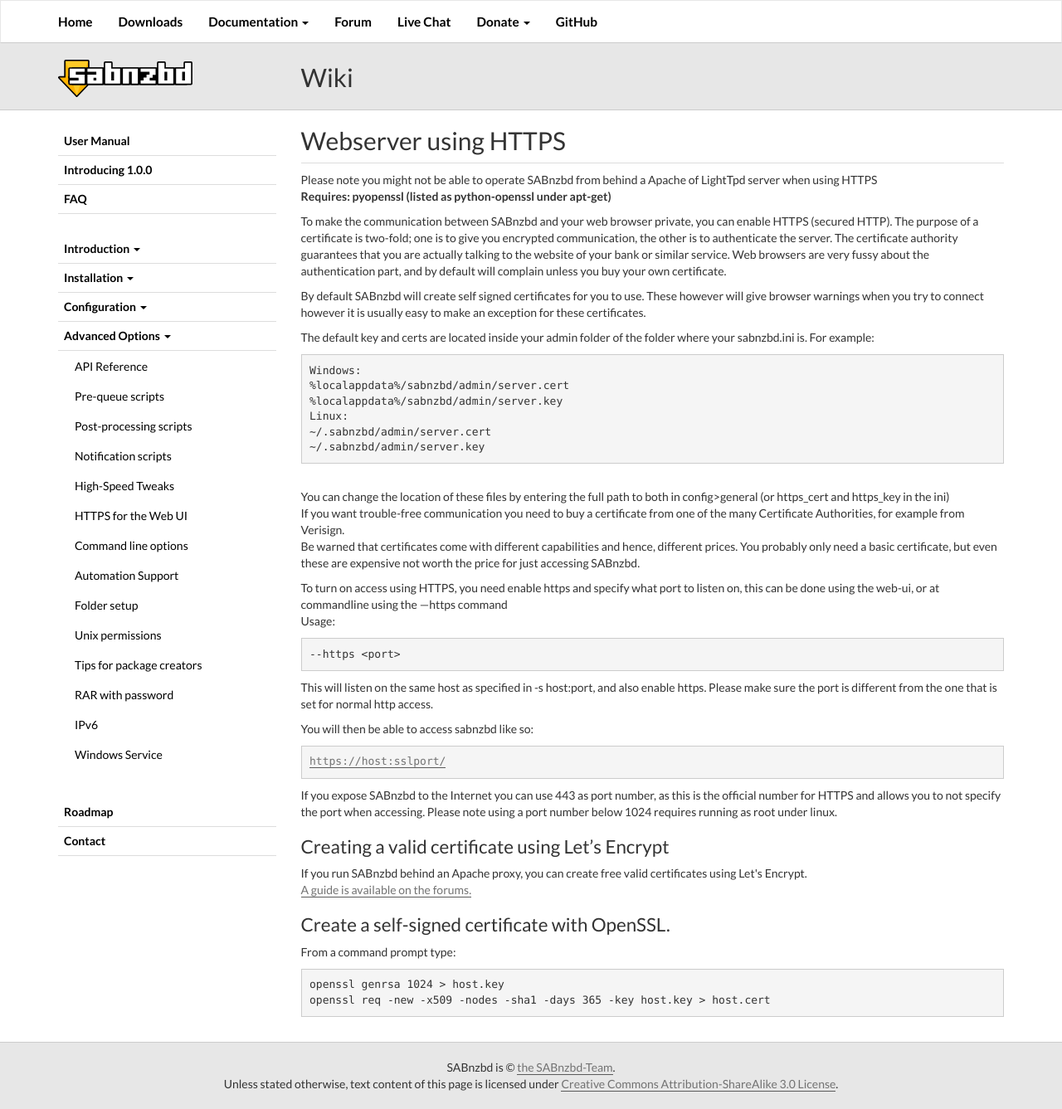
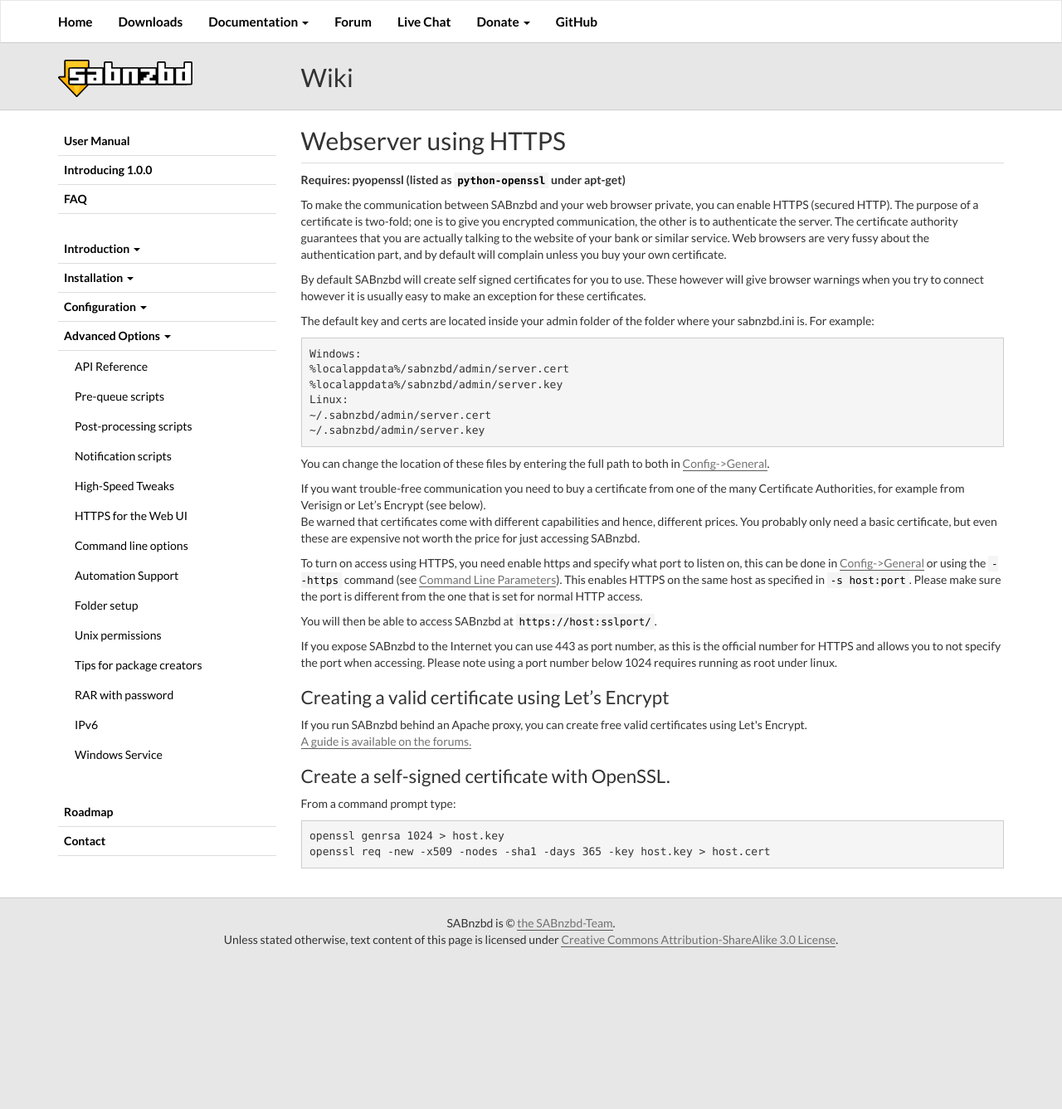
Before and after one commit to sabnzbd/sabnzbd.github.io, a Jekyll site: the page built from wiki/advanced/https.html, in a window 1280 px wide. Shown: the whole page at 83% size. Built offline with Jekyll 4.4.1, drawn with Linux system fonts in a browser that asks for light colours; after the commit the page ends 1163 px from its top, so only the background shows below that.

Commit message:
Update HTTPS page

```diff
--- a/wiki/advanced/https.html
+++ b/wiki/advanced/https.html
@@ -1,9 +1,8 @@
 ---
 title: Webserver using HTTPS
 ---
-<p>Please note you might not be able to operate SABnzbd from behind a Apache of LightTpd server when using HTTPS<br>
-    <strong>Requires: pyopenssl (listed as python-openssl under apt-get)</strong>
-</p>
+<p><strong>Requires: pyopenssl (listed as <code>python-openssl</code> under apt-get)</strong>
+
 <p>To make the communication between SABnzbd and your web browser private, you can enable HTTPS (secured HTTP). The purpose of a certificate is two-fold; one is to give you encrypted communication, the other is to authenticate the server. The certificate authority guarantees that you are actually talking to the website of your bank or similar service. Web browsers are very fussy about the authentication part, and by default will complain unless you buy your own certificate.</p>
 <p>By default SABnzbd will create self signed certificates for you to use. These however will give browser warnings when you try to connect however it is usually easy to make an exception for these certificates.</p>
 <p>The default key and certs are located inside your admin folder of the folder where your sabnzbd.ini is. For example:</p>
@@ -16,24 +15,12 @@
 ~/.sabnzbd/admin/server.key</code>
 </pre>
 </div>
-<br>
-You can change the location of these files by entering the full path to both in config&gt;general (or https_cert and https_key in the ini)
-<p>If you want trouble-free communication you need to buy a certificate from one of the many Certificate Authorities, for example from Verisign.<br>
+<p>You can change the location of these files by entering the full path to both in <a href="/wiki/configuration/1.0/generaltoc1">Config-&gt;General</a>.
+<p>If you want trouble-free communication you need to buy a certificate from one of the many Certificate Authorities, for example from Verisign or Let’s Encrypt (see below).<br>
     Be warned that certificates come with different capabilities and hence, different prices. You probably only need a basic certificate, but even these are expensive not worth the price for just accessing SABnzbd.
 </p>
-<p>To turn on access using HTTPS, you need enable https and specify what port to listen on, this can be done using the web-ui, or at commandline using the —https command<br>
-    Usage:
-</p>
-<div class="code">
-    <pre><code>--https &lt;port&gt;</code>
-</pre>
-</div>
-<p>This will listen on the same host as specified in -s host:port, and also enable https. Please make sure the port is different from the one that is set for normal http access.</p>
-<p>You will then be able to access sabnzbd like so:</p>
-<div class="code">
-    <pre><code><a class="vglnk" href="https://host:sslport/" rel="nofollow"><span>https</span><span>://</span><span>host</span><span>:</span><span>sslport</span><span>/</span></a></code>
-</pre>
-</div>
+<p>To turn on access using HTTPS, you need enable https and specify what port to listen on, this can be done in <a href="/wiki/configuration/1.0/generaltoc1">Config-&gt;General</a> or using the <code>--https</code> command (see <a href="/wiki/advanced/command-line-parameters">Command Line Parameters</a>). This enables HTTPS on the same host as specified in <code>-s host:port</code>. Please make sure the port is different from the one that is set for normal HTTP access.</p>
+<p>You will then be able to access SABnzbd at <code>https://host:sslport/</code>.
 <p>If you expose SABnzbd to the Internet you can use 443 as port number, as this is the official number for HTTPS and allows you to not specify the port when accessing. Please note using a port number below 1024 requires running as root under linux.</p>
 <h2>Creating a valid certificate using Let’s Encrypt</h2>
 <p>If you run SABnzbd behind an Apache proxy, you can create free valid certificates using Let's Encrypt.<br> <a href="https://forums.sabnzbd.org/viewtopic.php?f=1&t=19684">A guide is available on the forums.</a></p>
```
